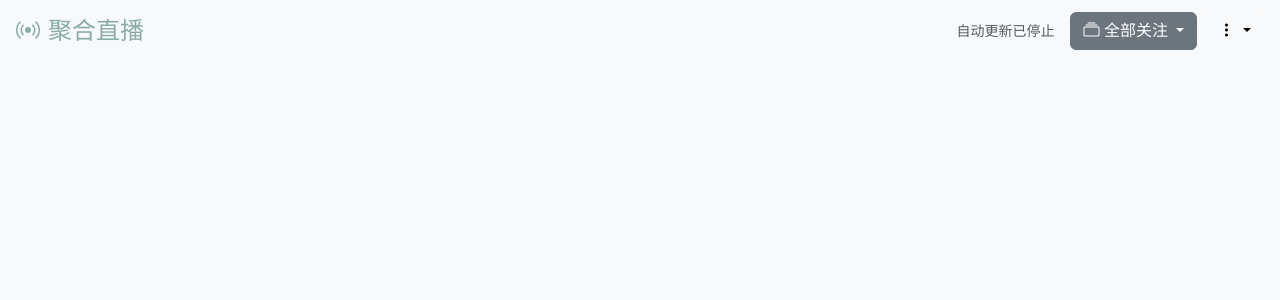
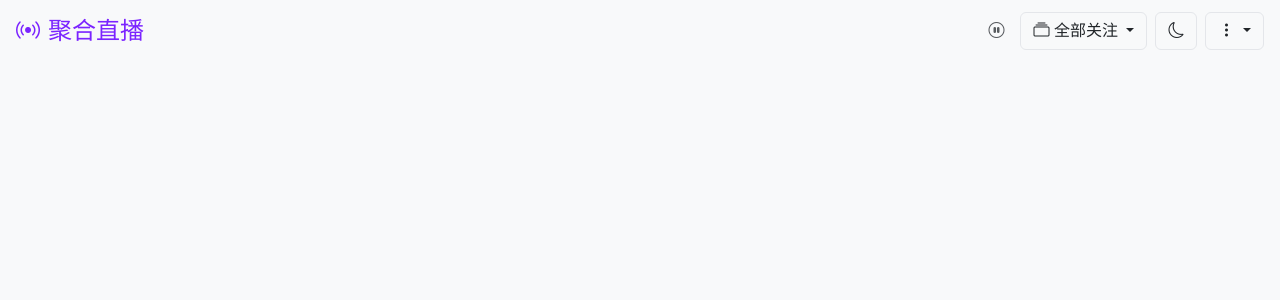
Before and after one commit to JohnnyZinc/live-stream-monitor, a Flask app: page / in a window 1280 px wide. Shown: the top 300 px of the page. Run offline with Flask 3, Linux system fonts and the light colour scheme; data that the repository does not hold is empty.

Commit message:
feat(theme): 添加主题切换功能，支持深色和浅色模式 feat(styles): 更新组件样式以使用 CSS 变量，增强可维护性 feat(modal): 添加模态框样式，统一界面风格

```diff
--- a/static/css/base/base.css
+++ b/static/css/base/base.css
@@ -1,6 +1,51 @@
 /* 全局基础样式 */
+:root {
+    /* 浅色模式变量 */
+    --background-color: #f8f9fa;
+    --text-color: #1A1D24;
+    --border-color: #E4E6EA;
+    --primary-color: #7B24FF;
+    --accent-color: #FF2D9A;
+    --live-color: #FC4444;
+    --card-background: #ffffff;
+    --navbar-background: #f8f9fa;
+    --empty-state-color: #1A1D24;
+    --empty-state-opacity: 0.7;
+    --empty-state-icon-color: #E4E6EA;
+    --cover-background: #F8F9FA;
+    --button-light: #f8f9fa;
+    --button-dark: #212529;
+    --button-dark-filter: none;
+    --success-button: #7B24FF;
+    --success-button-hover: #6a1fdf;
+    --muted-text: #6c757d;
+}
+
+/* 深色模式变量 */
+[data-theme="dark"] {
+    --background-color: #121418;
+    --text-color: #D1D5DB;
+    --border-color: #2F333B;
+    --primary-color: #A26EFF;
+    --accent-color: #FF69B4;
+    --live-color: #FF5252;
+    --card-background: #1e2025;
+    --navbar-background: #1e2025;
+    --empty-state-color: #D1D5DB;
+    --empty-state-opacity: 0.7;
+    --empty-state-icon-color: #2F333B;
+    --cover-background: #121418;
+    --button-light: #2F333B;
+    --button-dark: #D1D5DB;
+    --button-dark-filter: invert(1) grayscale(100%) brightness(200%);
+    --success-button: #A26EFF;
+    --success-button-hover: #8a5cf0;
+    --muted-text: #9ca3af;
+}
+
 body {
-    background: #f8f9fa;
+    background: var(--background-color);
+    color: var(--text-color);
     font-family: 'Microsoft YaHei', sans-serif;
     padding-top: 80px;
     padding-bottom: 2rem;
--- a/static/css/components/add-room-card.css
+++ b/static/css/components/add-room-card.css
@@ -1,6 +1,6 @@
 /* 添加直播间卡片 */
 .add-room-card {
-    background: linear-gradient(135deg, #ff6b6b, #feca57);
+    background: linear-gradient(135deg, var(--accent-color), var(--primary-color));
     border-radius: 15px;
     min-height: 300px;
     display: flex;
--- a/static/css/components/card-content.css
+++ b/static/css/components/card-content.css
@@ -44,7 +44,7 @@
 
 .anchor-name {
     font-size: 14px;
-    color: #2c3e50;
+    color: var(--text-color);
     white-space: nowrap;
     overflow: hidden;
     text-overflow: ellipsis;
@@ -54,7 +54,7 @@
 
 .room-title {
     font-size: 14px;
-    color: #7f8c8d;
+    color: var(--text-color);
     white-space: nowrap;
     overflow: hidden;
     text-overflow: ellipsis;
@@ -64,7 +64,8 @@
 
 .room-id {
     font-size: 12px;
-    color: #bdc3c7;
+    color: var(--text-color);
+    opacity: 0.7;
     margin-top: 5px;
 }
 
@@ -98,7 +99,7 @@
     align-items: center;
     gap: 2px;
     font-size: 12px;
-    color: #e74c3c;
+    color: var(--accent-color);
     font-weight: 500;
     white-space: nowrap;
 }
--- a/static/css/components/cover.css
+++ b/static/css/components/cover.css
@@ -4,7 +4,7 @@
     width: 100%;
     padding-bottom: 56.25%; /* 16:9 宽高比 */
     overflow: hidden;
-    background: #f0f0f0;
+    background: var(--cover-background);
 }
 
 .cover-image {
@@ -26,7 +26,7 @@
     position: absolute;
     top: 8px;
     left: 8px;
-    background: #ff4757;
+    background: var(--live-color);
     color: white;
     padding: 3px 8px;
     border-radius: 12px;
--- a/static/css/components/empty-state.css
+++ b/static/css/components/empty-state.css
@@ -2,11 +2,12 @@
 .empty-state {
     text-align: center;
     padding: 60px 20px;
-    color: #7f8c8d;
+    color: var(--empty-state-color);
+    opacity: var(--empty-state-opacity);
 }
 
 .empty-state i {
     font-size: 48px;
-    color: #bdc3c7;
+    color: var(--empty-state-icon-color);
     margin-bottom: 16px;
 }
--- a/static/css/components/navbar.css
+++ b/static/css/components/navbar.css
@@ -1,6 +1,6 @@
 /* 导航栏样式 */
 .navbar {
-    background: #f8f9fa !important;
+    background: var(--navbar-background) !important;
     /*box-shadow: 0 2px 10px rgba(0, 0, 0, 0.1);*/
 }
 
@@ -8,21 +8,31 @@
     display: flex;
     align-items: center;
     gap: 8px;
-    color: #88ada6 !important;
+    color: var(--primary-color) !important;
 }
 
 .navbar-brand:hover {
-    color: #88ada6 !important;
+    color: var(--primary-color) !important;
 }
 
 .navbar-brand .bi {
-    color: #88ada6;
+    color: var(--primary-color);
 }
 
 /* 统一的二级菜单按钮样式 */
-#moreActionsDropdown {
+#moreActionsDropdown,
+#groupDropdown {
     font-size: 1rem;
     padding: 6px 12px;
+    background-color: var(--button-light);
+    color: var(--button-dark);
+    border: 1px solid var(--border-color);
+}
+
+#moreActionsDropdown:hover,
+#groupDropdown:hover {
+    background-color: var(--button-light);
+    color: var(--button-dark);
 }
 
 /* 自动更新按钮组样式 */
@@ -38,20 +48,66 @@
     border-radius: 0 0.375rem 0.375rem 0;
 }
 
-/* 下拉菜单项样式 */
+.btn-group .btn-success {
+    background-color: var(--success-button);
+    border-color: var(--success-button);
+    color: white;
+}
+
+.btn-group .btn-success:hover {
+    background-color: var(--success-button-hover);
+    border-color: var(--success-button-hover);
+}
+
+.btn-group .btn-success:focus {
+    box-shadow: 0 0 0 0.2rem rgba(123, 36, 255, 0.25);
+}
+
+/* 下拉菜单样式 */
+.dropdown-menu {
+    background-color: var(--card-background);
+    border: 1px solid var(--border-color);
+    color: var(--text-color);
+}
+
 .dropdown-item {
     display: flex;
     align-items: center;
     gap: 8px;
+    color: var(--text-color);
+}
+
+.dropdown-item:hover {
+    background-color: var(--button-light);
+    color: var(--button-dark);
+}
+
+.dropdown-divider {
+    border-top: 1px solid var(--border-color);
 }
 
 /* 刷新指示器样式 */
 #refreshIndicator {
-    border-color: #007bff;
+    border-color: var(--primary-color);
     border-width: 2px;
 }
 
 /* Auto update status text */
 #autoUpdateStatus {
     white-space: nowrap;
+    color: var(--muted-text);
 }
+
+/* Theme toggle button */
+#themeToggle {
+    background-color: var(--button-light);
+    color: var(--button-dark);
+    border: 1px solid var(--border-color);
+    font-size: 1rem;
+    padding: 6px 12px;
+}
+
+#themeToggle:hover {
+    background-color: var(--button-light);
+    color: var(--button-dark);
+}
--- a/static/css/components/room-card.css
+++ b/static/css/components/room-card.css
@@ -1,6 +1,7 @@
 /* 直播间卡片 */
 .room-card {
-    background: white;
+    background: var(--card-background);
+    border: 1px solid var(--border-color);
     border-radius: 12px;
     overflow: hidden;
     box-shadow: 0 2px 10px rgba(0, 0, 0, 0.08);
@@ -14,4 +15,5 @@
 .room-card:hover {
     transform: translateY(-5px);
     box-shadow: 0 8px 25px rgba(0, 0, 0, 0.15);
+    border-color: var(--primary-color);
 }
--- a/static/css/main.css
+++ b/static/css/main.css
@@ -11,6 +11,7 @@
 @import 'components/card-content.css';
 @import 'components/empty-state.css';
 @import 'components/add-room-card.css';
+@import 'components/modal.css';
 
 /* 布局样式 */
 @import 'layout/room-container.css';
--- a/templates/index.html
+++ b/templates/index.html
@@ -25,18 +25,23 @@
                     <span class="visually-hidden">加载中...</span>
                 </div>
 
-                <!-- Auto update status (right third) -->
-                <small id="autoUpdateStatus" class="text-muted me-2">自动更新已停止</small>
+                <!-- Auto update status icon (right third) -->
+                <i id="autoUpdateStatusIcon" class="bi bi-pause-circle text-muted me-2" title="自动更新已停止"></i>
 
                 <!-- Group selection dropdown (right second) -->
                 <div class="dropdown">
-                    <button class="btn btn-secondary dropdown-toggle" type="button" id="groupDropdown" data-bs-toggle="dropdown" aria-expanded="false">
+                    <button class="btn btn-light dropdown-toggle" type="button" id="groupDropdown" data-bs-toggle="dropdown" aria-expanded="false">
                         <i class="bi bi-collection"></i> <span id="currentGroupName">全部关注</span>
                     </button>
                     <ul class="dropdown-menu dropdown-menu-end" aria-labelledby="groupDropdown" id="groupMenu">
                         <!-- Groups will be populated dynamically -->
                     </ul>
                 </div>
+
+                                <!-- Dark/Light mode toggle button -->
+                <button id="themeToggle" class="btn btn-light" type="button" title="切换深色/浅色模式">
+                    <i class="bi bi-moon"></i>
+                </button>
 
                 <!-- Settings dropdown (rightmost) -->
                 <div class="dropdown">
@@ -271,6 +276,41 @@
 
     <!-- 应用初始化 -->
     <script>
+        // 主题切换功能
+        function initThemeToggle() {
+            const themeToggle = document.getElementById('themeToggle');
+            const themeIcon = themeToggle.querySelector('i');
+
+            // 检查本地存储中的主题设置
+            const savedTheme = localStorage.getItem('theme');
+            const systemPrefersDark = window.matchMedia('(prefers-color-scheme: dark)').matches;
+
+            // 设置当前主题
+            let currentTheme;
+            if (savedTheme) {
+                currentTheme = savedTheme;
+            } else {
+                currentTheme = systemPrefersDark ? 'dark' : 'light';
+            }
+
+            // 应用主题
+            document.documentElement.setAttribute('data-theme', currentTheme);
+            themeIcon.className = currentTheme === 'dark' ? 'bi bi-sun' : 'bi bi-moon';
+
+            // 主题切换事件
+            themeToggle.addEventListener('click', () => {
+                const currentTheme = document.documentElement.getAttribute('data-theme');
+                const newTheme = currentTheme === 'dark' ? 'light' : 'dark';
+
+                // 应用新主题
+                document.documentElement.setAttribute('data-theme', newTheme);
+                localStorage.setItem('theme', newTheme);
+
+                // 更新图标
+                themeIcon.className = newTheme === 'dark' ? 'bi bi-sun' : 'bi bi-moon';
+            });
+        }
+
         // 创建核心实例
         const roomRenderer = new RoomRenderer('roomContainer', 'emptyState');
         const roomManager = new RoomManager(stateManager, roomRenderer);
@@ -288,6 +328,9 @@
 
         // 页面加载完成后的初始化
         document.addEventListener('DOMContentLoaded', async () => {
+            // 初始化主题切换
+            initThemeToggle();
+
             // 初始化模态框管理器
             modalManager.init();
             modalManager.bindEnterKey(roomManager);
@@ -762,6 +805,18 @@
                 statusText.textContent = isRunning ? '自动更新已启动' : '自动更新已停止';
                 statusText.className = isRunning ? 'text-success' : 'text-muted';
             }
+
+            // 更新图标指示器
+            const statusIcon = document.getElementById('autoUpdateStatusIcon');
+            if (statusIcon) {
+                if (isRunning) {
+                    statusIcon.className = 'bi bi-play-circle text-success me-2';
+                    statusIcon.title = '自动更新已启动';
+                } else {
+                    statusIcon.className = 'bi bi-pause-circle text-muted me-2';
+                    statusIcon.title = '自动更新已停止';
+                }
+            }
         }
 
         // 手动触发更新
```
Also changed, not shown: static/css/components/modal.css (added, +43 -0 lines).
